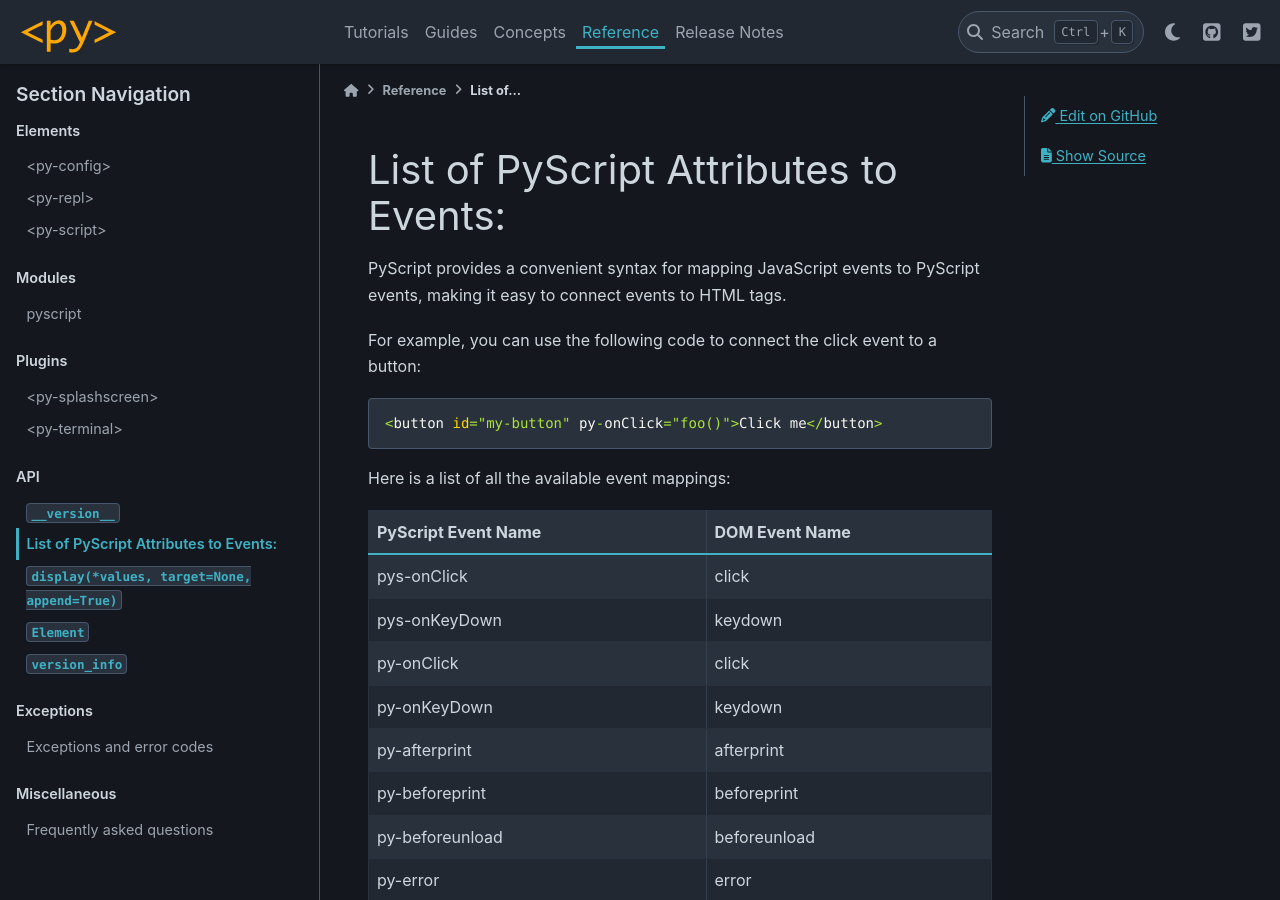
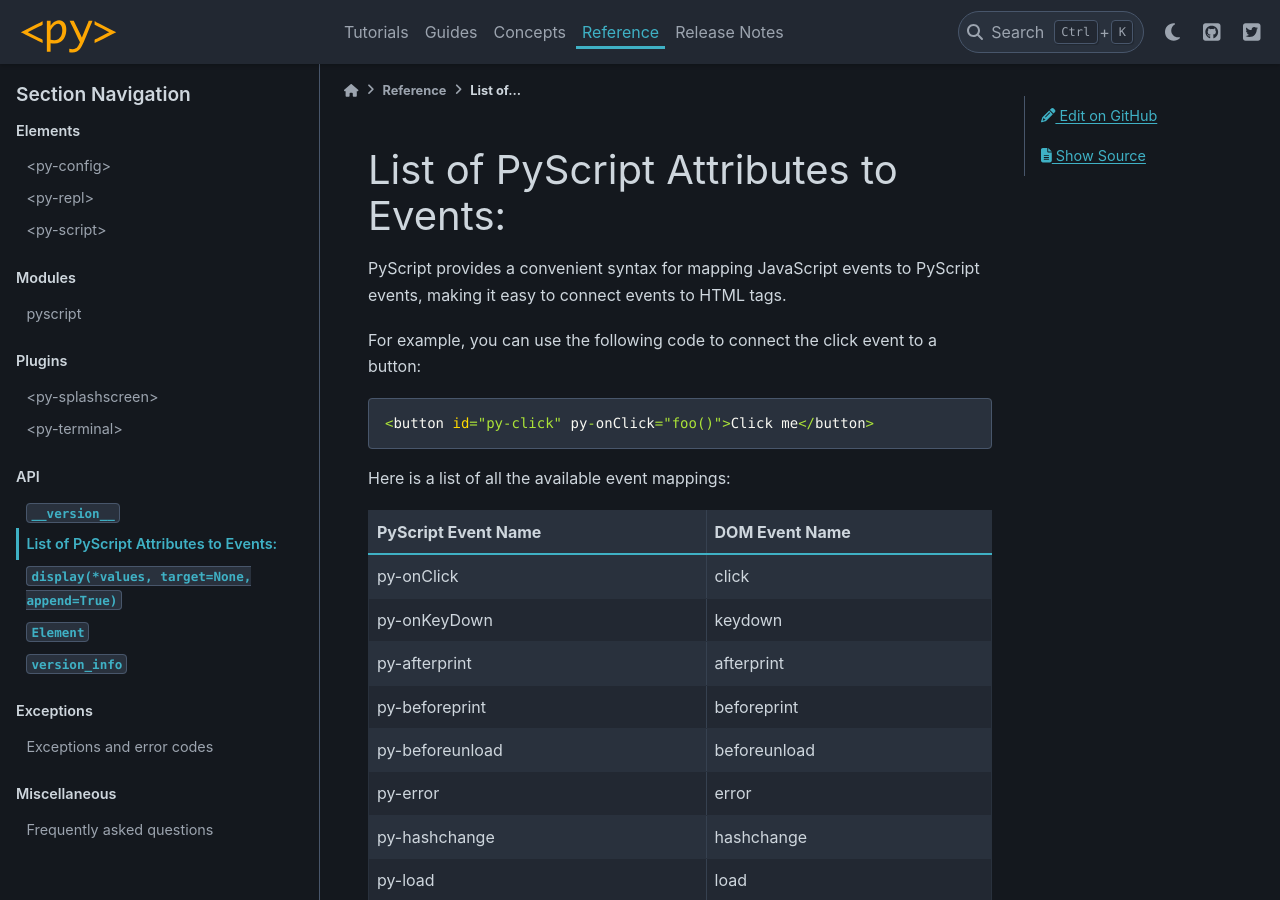
Before and after one commit to pyscript/pyscript, a Sphinx documentation site: the page built from docs/reference/API/attr_to_event.md, in a window 1280 px wide and 900 px high. Built offline with Sphinx 7.4.7 and the PyData theme 0.15.4, drawn with Linux system fonts in a browser that asks for light colours.

Commit message:
address comments

````diff
--- a/docs/reference/API/attr_to_event.md
+++ b/docs/reference/API/attr_to_event.md
@@ -5,15 +5,13 @@
 For example, you can use the following code to connect the click event to a button:
 
 ```
-<button id="my-button" py-onClick="foo()">Click me</button>
+<button id="py-click" py-onClick="foo()">Click me</button>
 ```
 
 Here is a list of all the available event mappings:
 
 | PyScript Event Name | DOM Event Name |
 |-------------------|----------------|
-| pys-onClick       | click          |
-| pys-onKeyDown     | keydown        |
 | py-onClick        | click          |
 | py-onKeyDown      | keydown        |
 | py-afterprint     | afterprint     |
````
